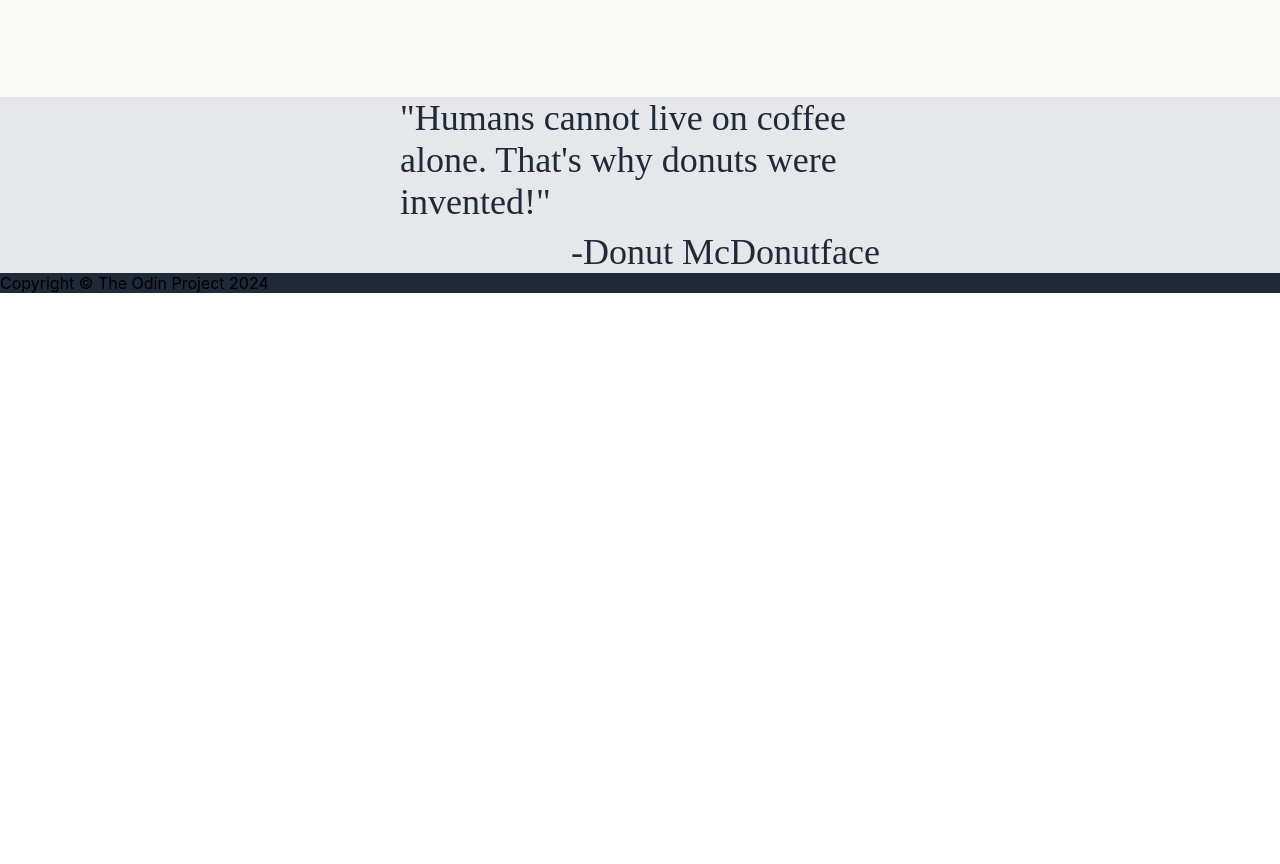
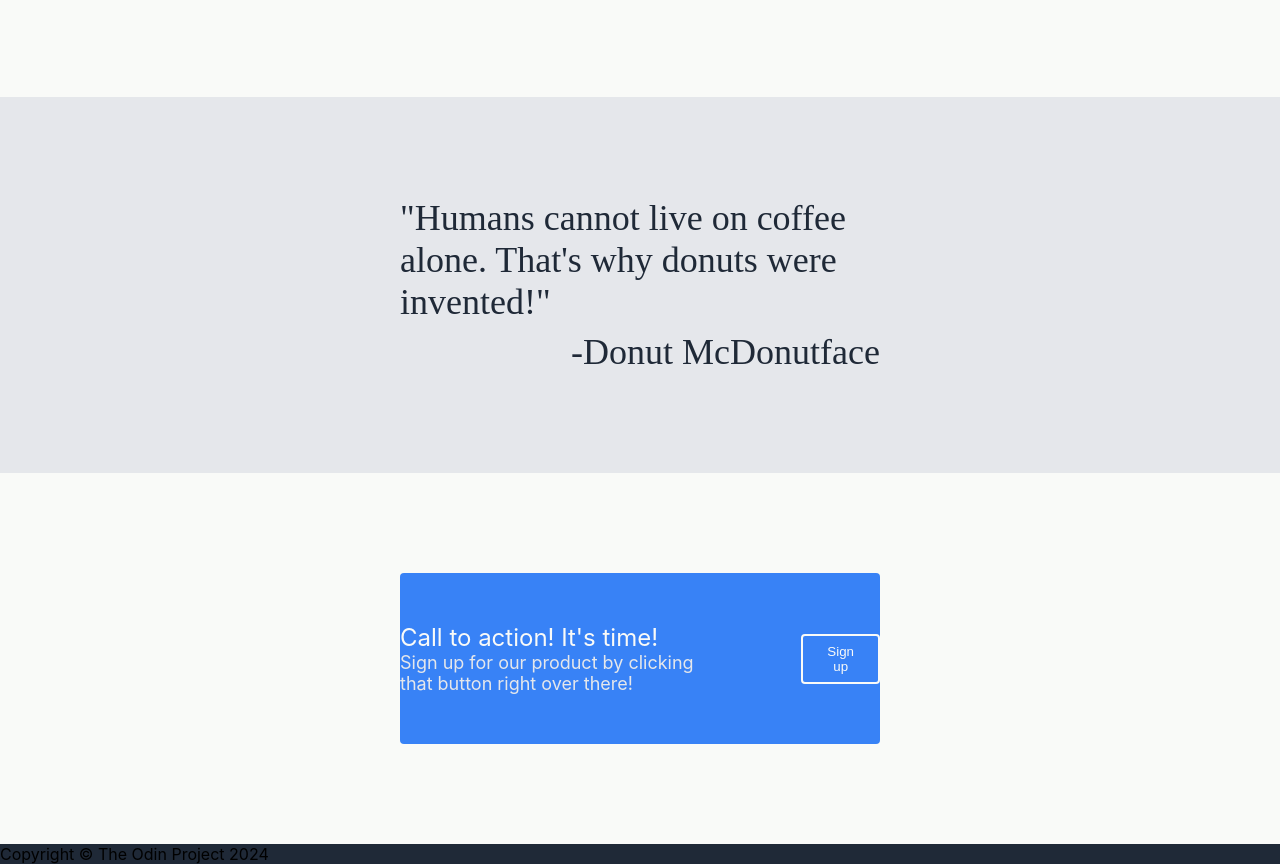
Before and after one commit to CatFromHe-Man/odin-landing-page, a plain HTML site: page index.html in a window 1280 px wide. Shown: the part 967-1831 px from the top of the page. Before the commit the page ends 1260 px from the top, so only its background shows below. Drawn offline with Linux system fonts and the light colour scheme.

Commit message:
Adding the modal section to the page

```diff
--- a/index.html
+++ b/index.html
@@ -57,6 +57,8 @@
 
 </div>
 
+<!-- quote -->
+
 <div class="quotesection">
     <div class="testing">
 <p class="quote">"Humans cannot live on coffee alone. That's why donuts were invented!" </p>
@@ -65,6 +67,23 @@
 </div>
 
 
+<!-- Modal -->
+
+
+<div class="modal">
+    <div class="align">
+    <div class="text">
+    <div>Call to action! It's time!</div>
+    <div class="secondtext">Sign up for our product by clicking that button right over there!</div>
+</div>
+<div>
+    <button class="actionb">Sign up</button>
+</div>
+</div>
+</div>
+
+
+
 <div class="footer">Copyright &copy The Odin Project 2024</div>
 
 
--- a/styles.css
+++ b/styles.css
@@ -1,4 +1,4 @@
-button {
+.signup {
     max-width: 100px;
     color: #f9faf8;
     background-color: #3882f6;
@@ -172,4 +172,53 @@ ul {
     flex-direction: column;
     max-width: 100%;
     gap: 8px;
+    padding-top: 100px;
+    padding-bottom: 100px;
 }
+
+
+/* Modal */
+
+.modal {
+    display: flex;
+    padding-left: 400px;
+    padding-right: 400px;
+    padding-top: 100px;
+    padding-bottom: 100px;
+    justify-content: center;
+    background-color: #f9faf8;
+}
+
+
+.align {
+    display: flex;
+    background-color: #3882f6;
+    padding-top: 50px;
+    padding-bottom: 50px;
+    width: 100%;
+    justify-content: center;
+    gap: 100px;
+    align-items: center;
+    border-radius: 4px;
+
+}
+
+.text {
+    font-size: 24px;
+    color: #f9faf8;
+}
+
+.secondtext {
+    font-size: 18px;
+    color: #E5E7EB;
+}
+
+.actionb {
+    max-width: 100px;
+    color: #f9faf8;
+    background-color: #3882f6;
+    border: 2px solid;
+    border-color: #f9faf8;
+    border-radius: 4px;
+    padding: 8px 24px;
+}
```
